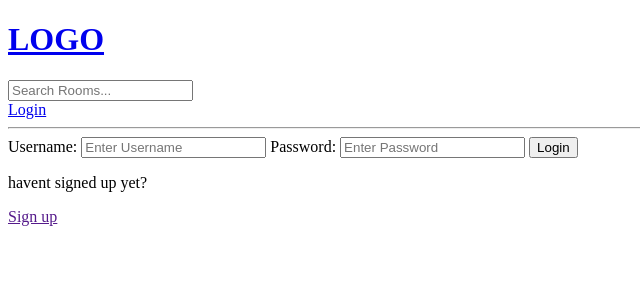
After one commit to Prabodashan/Django-Study-Buddy, a Django app: page /login/ in a window 1280 px wide. The commit adds this page. Shown: the top 300 px of the page, without its empty margins (0-640 px from the left). Run offline with Django 3.2, Linux system fonts and the light colour scheme.

Commit message:
added login logout function

```diff
--- /dev/null
+++ b/base/templates/base/login_register.html
@@ -0,0 +1,20 @@
+{% extends 'main.html' %} {% block content %}
+
+<div>
+  <form method="POST" action="">
+    {% csrf_token %}
+
+    <label>Username:</label>
+    <input type="text" name="username" placeholder="Enter Username" />
+
+    <label>Password:</label>
+    <input type="password" name="password" placeholder="Enter Password" />
+
+    <input type="submit" value="Login" />
+  </form>
+
+  <p>havent signed up yet?</p>
+  <a href="">Sign up</a>
+</div>
+
+{% endblock content %}
--- a/base/urls.py
+++ b/base/urls.py
@@ -2,8 +2,12 @@ from django.urls import path
 from . import views
 
 urlpatterns = [
+    path('login/', views.loginPage, name="login"),
+    path('logout/', views.logoutUser, name="logout"),
+
     path('', views.home, name='home'),
     path('room/<str:pk>/', views.room, name="room"),
+
     path('create-room/', views.createRoom, name="create-room"),
     path('update-room/<str:pk>/', views.updateRoom, name="update-room"),
     path('delete-room/<str:pk>/', views.deleteRoom, name="delete-room"),
--- a/base/views.py
+++ b/base/views.py
@@ -1,5 +1,8 @@
 from django.shortcuts import render, redirect
+from django.contrib import messages
 from django.db.models import Q
+from django.contrib.auth.models import User
+from django.contrib.auth import authenticate, login, logout
 from .models import Room, Topic
 from .forms import RoomForm
 
@@ -10,6 +13,35 @@ from .forms import RoomForm
 #     {'id': 2, 'name':'Design with me'},
 #     {'id': 3, 'name':'Frontend Developers'},
 # ]
+
+def loginPage(request):
+    # page = 'login'
+    # if request.user.is_authenticated:
+    #     return redirect('home')
+
+    if request.method == 'POST':
+        username = request.POST.get('username').lower()
+        password = request.POST.get('password')
+
+        try:
+            user = User.objects.get(username=username)
+        except:
+            messages.error(request, 'User does not exist')
+
+        user = authenticate(request, username=username, password=password)
+
+        if user is not None:
+            login(request, user)
+            return redirect('home')
+        else:
+            messages.error(request, 'Username OR password does not exit')
+
+    context = {'page': "page"}
+    return render(request, 'base/login_register.html', context)
+
+def logoutUser(request):
+    logout(request)
+    return redirect('home')
 
 def home(request):
     q = request.GET.get('q') if request.GET.get('q') != None else ''
--- a/templates/main.html
+++ b/templates/main.html
@@ -8,6 +8,15 @@
   </head>
   <body>
     {% include 'navbar.html' %}
+
+    {% if messages %}
+    <ul class="messages">
+      {% for message in messages %}
+      <li>{{ message }}</li>
+      {% endfor %}
+    </ul>
+    {% endif %}
+
     {% block content %} {% endblock %}
   </body>
 </html>
--- a/templates/navbar.html
+++ b/templates/navbar.html
@@ -5,4 +5,9 @@
 <form method="GET" action="{% url 'home' %}">
   <input type="text" name="q" placeholder="Search Rooms..." />
 </form>
+{% if request.user.is_authenticated %}
+<a href="{% url 'logout' %}">Logout</a>
+{% else %}
+<a href="{% url 'login' %}">Login</a>
+{% endif %}
 <hr />
```
Also changed, not shown: db.sqlite3.
